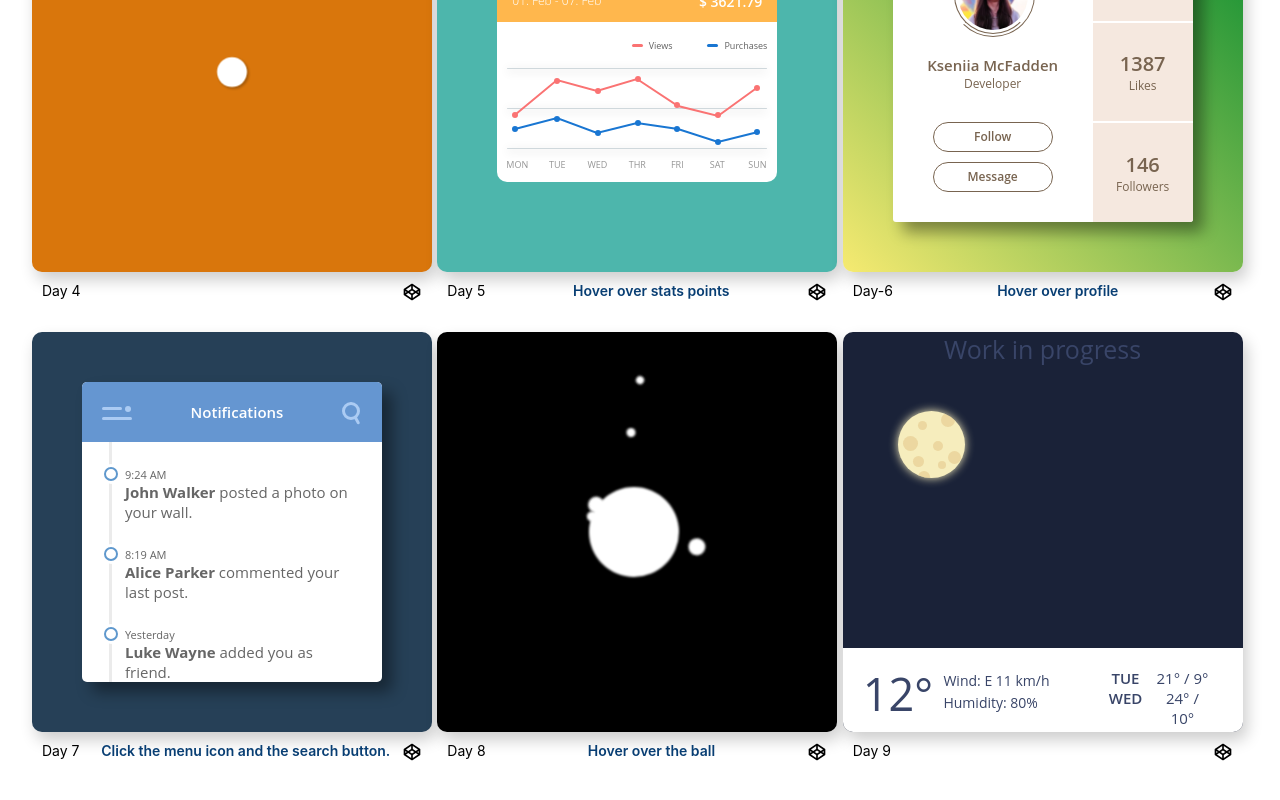
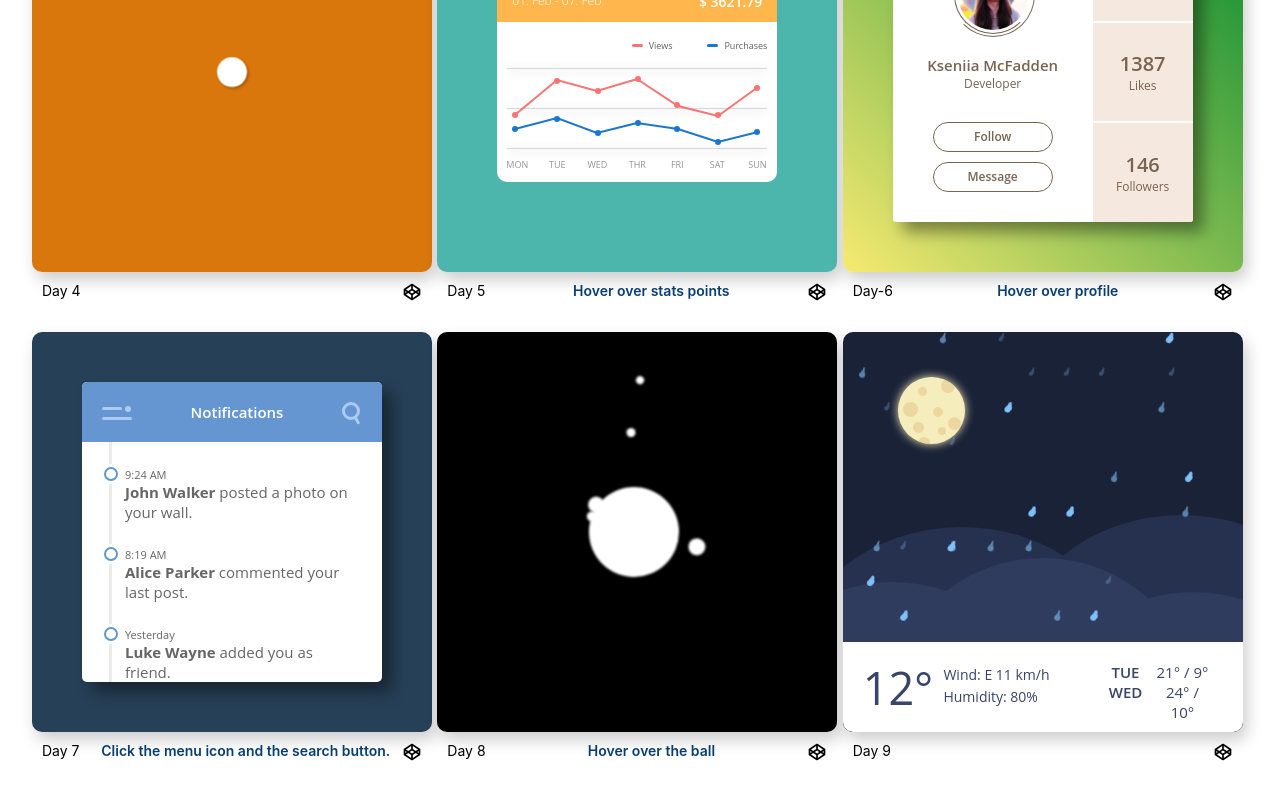
Before and after one commit to Khrebtova/css-portfolio, a React (Create React App) app: page / in a window 1280 px wide. Shown: the part 620-1420 px from the top of the page. Built offline with nearby package versions, Linux system fonts and the light colour scheme.

Commit message:
finish day-9 animation

```diff
--- a/src/components/day-5/day-5.jsx
+++ b/src/components/day-5/day-5.jsx
@@ -67,8 +67,8 @@ const Day5 = () => {
               <div className="point fri">
                 <div className="tooltip">25</div>
               </div>
-              <div class="point sat">
-                <div class="tooltip">13</div>
+              <div className="point sat">
+                <div className="tooltip">13</div>
               </div>
               <div className="point sun">
                 <div className="tooltip">20</div>
--- a/src/components/day-8/day-8.jsx
+++ b/src/components/day-8/day-8.jsx
@@ -7,7 +7,7 @@ const Day8 = () => {
   const renderblubbs = () => {
     const blubbs = [];
     for (let i = 1; i <= 10; i++) {
-      blubbs.push(<div className={`blubb-${i}`}></div>);
+      blubbs.push(<div className={`blubb-${i}`} key={`blubb-${i}`}></div>);
     }
     return blubbs;
   };
@@ -15,7 +15,7 @@ const Day8 = () => {
   const rendersparkles = () => {
     const sparkles = [];
     for (let i = 1; i <= 10; i++) {
-      sparkles.push(<div className={`sparkle-${i}`}></div>);
+      sparkles.push(<div className={`sparkle-${i}`} key={`sparkle-${i}`}></div>);
     }
     return sparkles;
   };
--- a/src/components/day-9/day-9.jsx
+++ b/src/components/day-9/day-9.jsx
@@ -6,26 +6,53 @@ const Day9 = () => {
   const renderCraters = () => {
     const craters = [];
     for (let i = 1; i <= 8; i++) {
-      craters.push(<div className={`crater-${i}`}></div>);
+      craters.push(<div className={`crater-${i}`} key={`crater-${i}`}></div>);
     }
     return craters;
-  }
+  };
 
   const renderHills = () => {
     const hills = [];
-    for (let i = 1; i < 5; i++) {
-      hills.push(<div className={`hill-${i}`}></div>);
+    for (let i = 1; i <= 5; i++) {
+      hills.push(<div className={`hill-${i}`} key={`hill-${i}`}> </div>);
     }
     return hills;
+  };
+
+  const renderDropsBig = () => {
+    const dropsBig = [];
+    for (let i = 1; i <= 10; i++) {
+      dropsBig.push(<div className={`drop drop-big-${i}`} key={`drop-big-${i}`}></div>);
     }
+    return dropsBig;
+  };
+
+  const renderDropsMedium = () => {
+    const dropsMedium = [];
+    for (let i = 1; i <= 10; i++) {
+      dropsMedium.push(<div className={`drop drop-medium-${i}`} key={`drop-medium-${i}`}></div>);
+    }
+    return dropsMedium;
+  }
+
+  const renderDropsSmall = () => {
+    const dropsSmall = [];
+    for (let i = 1; i <= 10; i++) {
+      dropsSmall.push(<div className={`drop drop-small-${i}`} key={`drop-small-${i}`}></div>);
+    }
+    return dropsSmall;
+  }
+
   return (
     <div>
       <div className="frame day-9-frame">
-        <p>Work in progress</p>
+        {/* <p>Work in progress</p> */}
         <div className="day-9-window">
-          <div className="moon">
-            {renderCraters()}
-          </div>
+          <div className="moon">{renderCraters()}</div>
+          {renderDropsBig()}
+          {renderDropsMedium()}
+          {renderDropsSmall()}
+
           {renderHills()}
         </div>
         <div className="day-9-report-card">
@@ -48,7 +75,7 @@ const Day9 = () => {
           </div>
         </div>
       </div>
-      <Details title="Day 9" />
+      <Details title="Day 9" linkURL="https://codepen.io/Khrebtova/pen/xxaVRNW?editors=1100" />
     </div>
   );
 };
--- a/src/components/day-9/day-9.scss
+++ b/src/components/day-9/day-9.scss
@@ -1,7 +1,13 @@
 .day-9-frame {
   background: #1a2238;
   color: #394568;
+  overflow: hidden;
 
+  .day-9-window {
+    position: relative;
+    height: 310px;
+    width: 400px;
+    //------------------MOON------------------
     .moon {
       position: relative;
       width: 67px;
@@ -12,57 +18,199 @@
       background: #f6edbd;
       overflow: hidden;
       box-shadow: 0 0 10px 0 #f6edbd;
-    animation: moon-up 1s ease-in-out forwards;
+      animation: moon-up 2s ease-in-out forwards;
 
       @for $i from 1 through 8 {
         .crater-#{$i} {
-            background: #e0bf807d ;
+          background: #e0bf807d;
           position: absolute;
           border-radius: 50%;
           width: ($i + 7) + px;
           height: ($i + 7) + px;
         }
       }
-    .crater-1{
+      .crater-1 {
         top: 50px;
         left: 40px;
       }
-    .crater-2{
+      .crater-2 {
         top: 10px;
         left: 20px;
       }
-    .crater-3{
+      .crater-3 {
         top: 30px;
         left: 35px;
       }
-    .crater-4{
+      .crater-4 {
         top: 45px;
         left: 15px;
       }
-    .crater-5{
+      .crater-5 {
         top: 60px;
         left: 20px;
       }
-    .crater-6{
+      .crater-6 {
         top: 40px;
         left: 50px;
       }
-    .crater-7{
+      .crater-7 {
         top: 2px;
         left: 43px;
       }
-    .crater-8{
+      .crater-8 {
         top: 25px;
         left: 5px;
       }
     }
+    //------------------HILLS------------------
+    @for $i from 1 through 5 {
+      .hill-#{$i} {
+        position: absolute;
+        z-index: 5;
+        width: 337px;
+        height: 281px;
+        border-radius: 50%;
+        background: #26314f;
+      }
+    }
+    .hill-1 {
+      top: 195px;
+      left: -50px;
+    }
+    .hill-2 {
+      top: 183px;
+      left: 170px;
+    }
+    .hill-3,
+    .hill-4,
+    .hill-5 {
+      background: #303c5d;
+      width: 300px;
+    }
+    .hill-3 {
+      left: -100px;
+      top: 250px;
+    }
+    .hill-4 {
+      left: 50px;
+      top: 226px;
+    }
+    .hill-5 {
+      left: 200px;
+      top: 260px;
+    }
+    //------------------RAIN------------------
+    .drop {
+      position: absolute;
+      border-radius: 50%;
+      background: #7fc1f9;
+      transform-origin: 50% 100%;
+      z-index: 20;
+      top: 5px;
+      animation: rain 1s linear infinite;
+    }
 
+    @for $i from 1 through 10 {
+      .drop-big-#{$i} {
+        width: 6px;
+        height: 6px;
+        left: 18 + (($i - 1) * 38) + px;
+        animation-delay: random(10) / 10  + s;
+      }
+      .drop-big-#{$i}:before {
+        content: "";
+        position: absolute;
+        display: block;
+        border-radius: 3px;
+        background: #7fc1f9;
+        top: -2px;
+        left: 1px;
+        width: 6px;
+        height: 6px;
+      }
+      .drop-big-#{$i}:after {
+        position: absolute;
+        content: "";
+        display: block;
+        top: -5px;
+        left: 2px;
+        width: 4px;
+        height: 10px;
+        background: #7fc1f9;
+        border-radius: 50%;
+      }
+
+      .drop-medium-#{$i} {
+        width: 6px;
+        height: 6px;
+        opacity: 0.6;
+        left: 20 + (($i - 1) * 38) + px;
+        animation-delay: random(10) / 10  + s;
+      }
+      .drop-medium-#{$i}:before {
+        content: "";
+        position: absolute;
+        display: block;
+        border-radius: 3px;
+        background: #7fc1f9;
+        opacity: 0.6;
+        top: -2px;
+        left: 1px;
+        width: 4px;
+        height: 4px;
+      }
+      .drop-medium-#{$i}:after {
+        position: absolute;
+        content: "";
+        display: block;
+        top: -5px;
+        left: 2px;
+        width: 2px;
+        height: 8px;
+        background: #7fc1f9;
+        border-radius: 50%;
+      }
+
+      .drop-small-#{$i} {
+        width: 4px;
+        height: 4px;
+        opacity: 0.3;
+        left: 15 + (($i - 1) * 35) + px;
+        animation-delay: random(10) / 10  + s;
+      }
+      .drop-small-#{$i}:before {
+        content: "";
+        position: absolute;
+        display: block;
+        border-radius: 3px;
+        background: #7fc1f9;
+        opacity: 0.6;
+        top: -2px;
+        left: 1px;
+        width: 4px;
+        height: 4px;
+      }
+      .drop-small-#{$i}:after {
+        position: absolute;
+        content: "";
+        display: block;
+        top: -5px;
+        left: 2px;
+        width: 2px;
+        height: 8px;
+        background: #7fc1f9;
+        border-radius: 50%;
+      }
+    }
+  }
+
+  //------------------REPORT CARD------------------
   .day-9-report-card {
     position: relative;
     background: #fff;
     height: 90px;
     width: 400px;
-    top: 215px;
+    //top: 215px;
     z-index: 10;
     display: flex;
     flex-direction: row;
@@ -115,6 +263,8 @@
   }
 }
 
+//------------------ANIMATIONS------------------
+
 @keyframes moon-up {
   0% {
     top: 300px;
@@ -126,3 +276,15 @@
     top: 45px;
   }
 }
+
+@keyframes rain {
+  0% {
+    transform: translate3d(0, 0, 0) scaleX(1) scaleY(1) rotate(17deg);
+  }
+  85% {
+    transform: translate3d(-40px, 295px, 0) scaleX(1) scaleY(1) rotate(17deg);
+  }
+  100% {
+    transform: translate3d(-40px, 295px, 0) scaleX(3) scaleY(0) rotate(0deg);
+  }
+}
```
Lines whose indentation alone changed are shown as unchanged.
